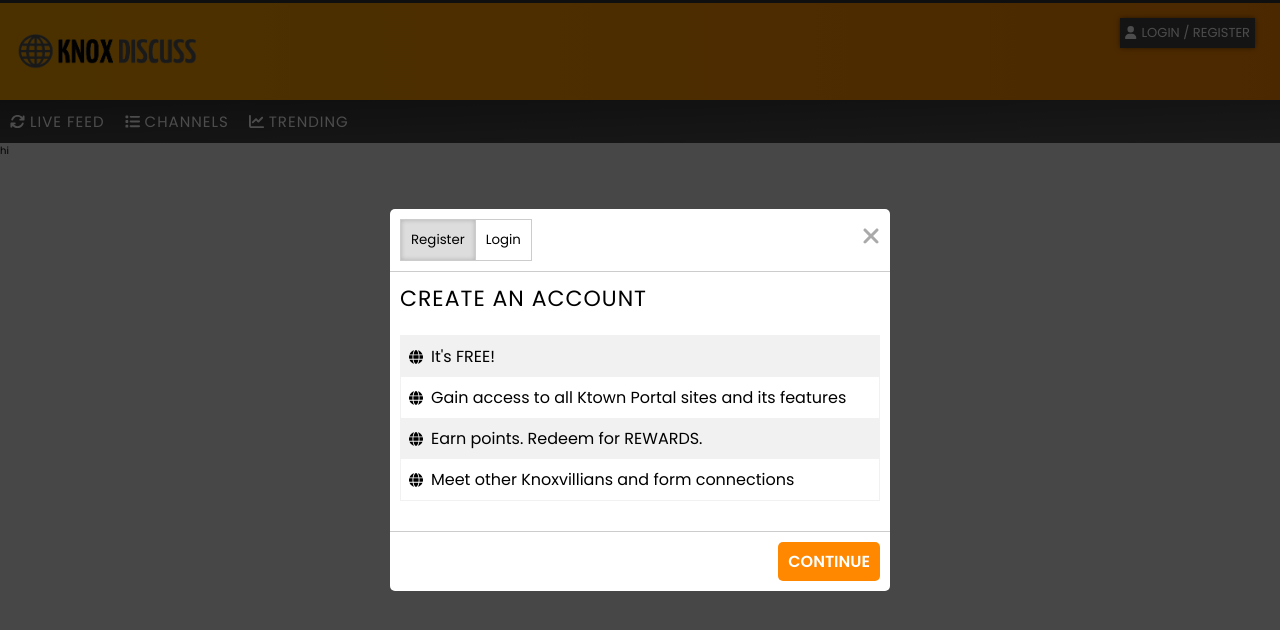
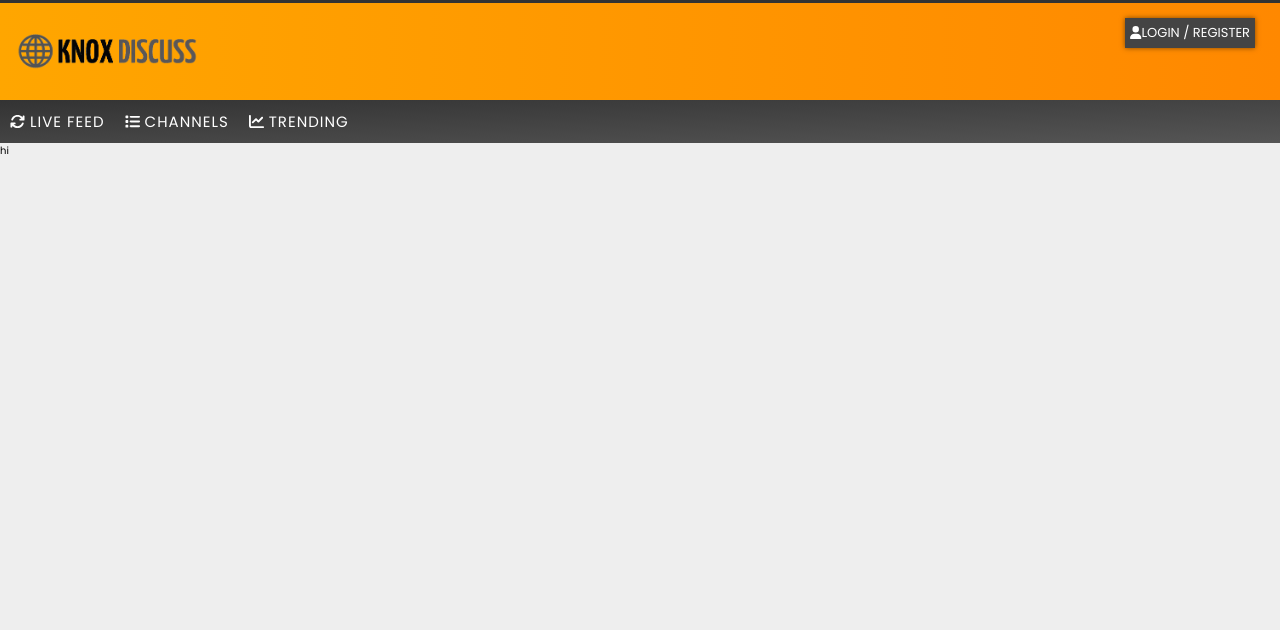
Before and after one commit to hjb1694/kdiscuss_nuxt, a Nuxt app: page / in a window 1280 px wide. Shown: the top 630 px of the page. Built offline with nearby package versions, Linux system fonts and the light colour scheme.

Commit message:
add pinia store

```diff
--- a/components/AppHeader.vue
+++ b/components/AppHeader.vue
@@ -2,16 +2,20 @@
     <div>
         <header class="app-header">
             <img src="~/assets/img/kd_logo.png" alt="Knox Discuss Logo" class="logo"/>
-            <button class="login-btn">
-                <client-only>
-                    <font-awesome-icon icon="fas fa-user" :style="{color: '#fff', marginRight: '.5rem'}"></font-awesome-icon>
-                </client-only>
+            <button @click="toggleAuthModal(true)" class="login-btn">
+                <Icon icon="fa fa-user" color="#fff" />
                 <span>Login / Register</span>
             </button>
         </header>
         <AuthModal/>
     </div>
 </template>
+
+<script lang="ts" setup>
+
+    const { toggleAuthModal } = useModalStore();
+
+</script>
 
 <style lang="scss">
     .app-header {
--- a/components/AuthModal.vue
+++ b/components/AuthModal.vue
@@ -1,6 +1,6 @@
 <template>
-    <div class="auth-modal">
-        <Modal>
+    <div v-if="authModalIsOpen" class="auth-modal">
+        <Modal @closeModal="closeAuthModal">
             <template v-slot:modalheader>
                 <div class="tabs">
                     <button class="tab-btn" :class="{active: tabActiveStates.register}">Register</button>
@@ -141,6 +141,11 @@
     import { computed, reactive, ref } from  'vue';
     import { DateTime } from 'luxon';
     import validator from 'validator';
+    import { storeToRefs } from 'pinia';
+
+    const modalStore = useModalStore();
+    const authModalIsOpen = computed(() => modalStore.authModalIsOpen);
+    const toggleAuthModal = modalStore.toggleAuthModal;
 
     const today = DateTime.now();
 
@@ -262,6 +267,10 @@
             formButtonShowStates[btn] = false;
         }
         formButtonShowStates[button] = true;
+    }
+
+    const closeAuthModal = () => {
+        toggleAuthModal(false);
     }
 
     const currentRegStep = ref(0);
--- a/components/Modal.vue
+++ b/components/Modal.vue
@@ -1,10 +1,10 @@
 <template>
     <div class="modal">
-        <div class="modal__backdrop"></div>
+        <div class="modal__backdrop" @click="closeModal"></div>
         <div class="modal__dialog">
             <header class="modal__header">
                 <slot name="modalheader"></slot>
-                <button class="modal__close-btn">
+                <button class="modal__close-btn" @click="closeModal">
                     <client-only>
                         <font-awesome-icon icon="fa fa-times"></font-awesome-icon>
                     </client-only>
@@ -19,6 +19,16 @@
         </div>
     </div>
 </template>
+
+<script lang="ts" setup>
+
+    const emits = defineEmits(['closeModal']);
+
+    function closeModal() {
+        emits('closeModal');
+    }
+
+</script>
 
 <style lang="scss" scoped>
     .modal{
@@ -39,6 +49,7 @@
             box-shadow:rgba($black,.7);
             border-radius:5px;
             background: $white;
+            animation: fadeSlideDown .3s forwards;
         }
 
         &__header,
@@ -69,4 +80,9 @@
             justify-content: flex-end;
         }
     }
+
+    @keyframes fadeSlideDown {
+        from{opacity:0; transform:translateY(-5rem)}
+        to{opacity:1; transform:translateY(0)}
+    }
 </style>
--- a/nuxt.config.ts
+++ b/nuxt.config.ts
@@ -29,4 +29,10 @@ export default defineNuxtConfig({
       ['defineStore', 'definePiniaStore'],
     ],
   },
+  imports: {
+    autoImport: true,
+    dirs: [
+      'stores/**'
+    ]
+  }
 })
--- /dev/null
+++ b/stores/modals.ts
@@ -0,0 +1,15 @@
+export const useModalStore = defineStore('modal', () => {
+
+    const authModalIsOpen = ref(false);
+
+    const toggleAuthModal = (isOpen: boolean) => {
+        authModalIsOpen.value = isOpen
+    }
+
+    return {
+        authModalIsOpen,
+        toggleAuthModal
+    }
+
+
+});
```
